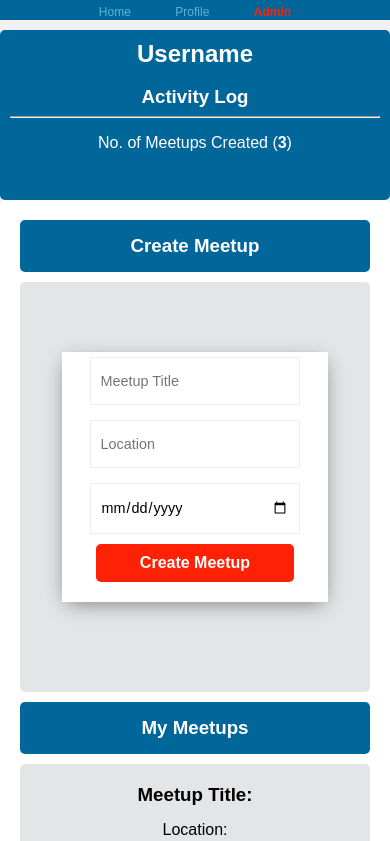
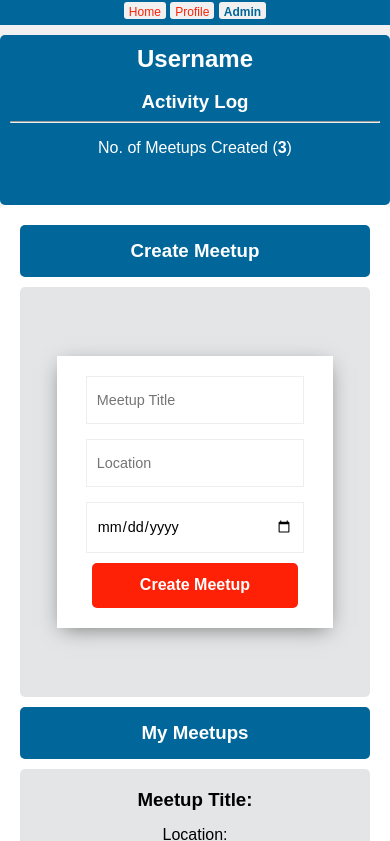
Before and after one commit to muheebolakunle/Questioner, a website: page UI/adminhome.html in a window 390 px wide. Shown: the part 65-906 px from the top of the page. Drawn offline with Linux system fonts and the light colour scheme.

Commit message:
[Chore #163079642] Adjust page styles

```diff
--- a/UI/adminhome.html
+++ b/UI/adminhome.html
@@ -44,7 +44,7 @@
             <div class="feed-area">
                     <section class="form__wrapper">
                             <div class="form">
-                              <form id="signup-form" class="form__signup">
+                              <form id="signup-form" class="adform__signup">
                                 <div class="form__control">
                                   <input type="text" id="" class="form__input" placeholder="Meetup Title" required>
                                 </div>
--- a/UI/style.css
+++ b/UI/style.css
@@ -75,20 +75,24 @@ input:focus {
 
  header li{
      display: inline;
-     padding: 0 20px 0 20px;
+     padding: 5px 20px 5px 20px;
+     background: #f1f1f1;
+     border-radius: 3px;
+
+
  }
 
  header a{
      text-decoration: none;
      text-transform: uppercase;
      font-size: 14px;
-     color: #5bb7d4;
+     color: #ff2105;
 
  }
 
  header a:hover{
      font-weight: bold;
-     color: #ffffff;
+     color: #016699;
 
  }
 
@@ -187,7 +191,7 @@ input:focus {
     background: #016699;
     color: #f1f1f1;
     align-content: center;
-    margin: 27px 0 10px 0;
+    margin: 27px 0 10px 45px;
     min-height: 406px;
     /* padding: 40px ; */
     text-align: center;
@@ -264,8 +268,12 @@ input:focus {
 
   /* HOME PAGE */
 
-  header .highlight, header .current a{
+  header .highlight, {
     color:#ff2105;
+    font-weight:bolder;
+  }
+  header .current a{
+    color:#016699;
     font-weight:bolder;
   }
 
@@ -312,7 +320,7 @@ input:focus {
   .more a{
     margin-bottom: 50px;
     color: #f2f2f2;
-    background: #ff2105;;
+    background: #ff2105;
     border-radius: 2px;
     cursor: pointer;
   }
@@ -320,6 +328,10 @@ input:focus {
     display: block;
     text-align: center;
 
+  }
+  .feed-container .feed-area small a:hover,
+  .more a:hover{
+    background: #016699;
   }
 
   /* MEETUP DETAILS */
@@ -402,7 +414,7 @@ aside#profile{
   width: 20%;
   background: #016699;
   color: #ffffff;
-  margin: 25px 10px 0 0;
+  margin: 20px 10px 0 15px;
   padding: 10px;
   min-height: 814px;
   border-radius: 5px
@@ -420,6 +432,9 @@ footer#profile-foot{
   margin-top: -40px;
 }
 
+.adform__signup{
+  padding: 15px 15px 10px;
+}
 
 
   /* MEDIA QUERY */
@@ -443,7 +458,9 @@ footer#profile-foot{
       width: 100%;
     }
 
-
+    .button{
+      min-height: 45px;
+    }
 
     #brief h3{
       font-size: 20px;
@@ -453,12 +470,21 @@ footer#profile-foot{
       font-size: 20px;
     }
 
+    header{
+      min-height: 70px;
+    }
+    header li{
+      padding: 0 5px;
+    }
+
     header a{
       font-size: 12px;
       text-transform: capitalize;
     }
     .form{
-      margin: 20px
+      margin: 0px;
+      width: 100%;
+      padding: 0;
     }
     aside#profile,#brief{
       min-height: 150px;
```
Also changed, not shown: UI/forgot-password.html (+1 -1 lines), UI/login.html (+1 -1 lines), UI/userprofile.html (+1 -1 lines).
